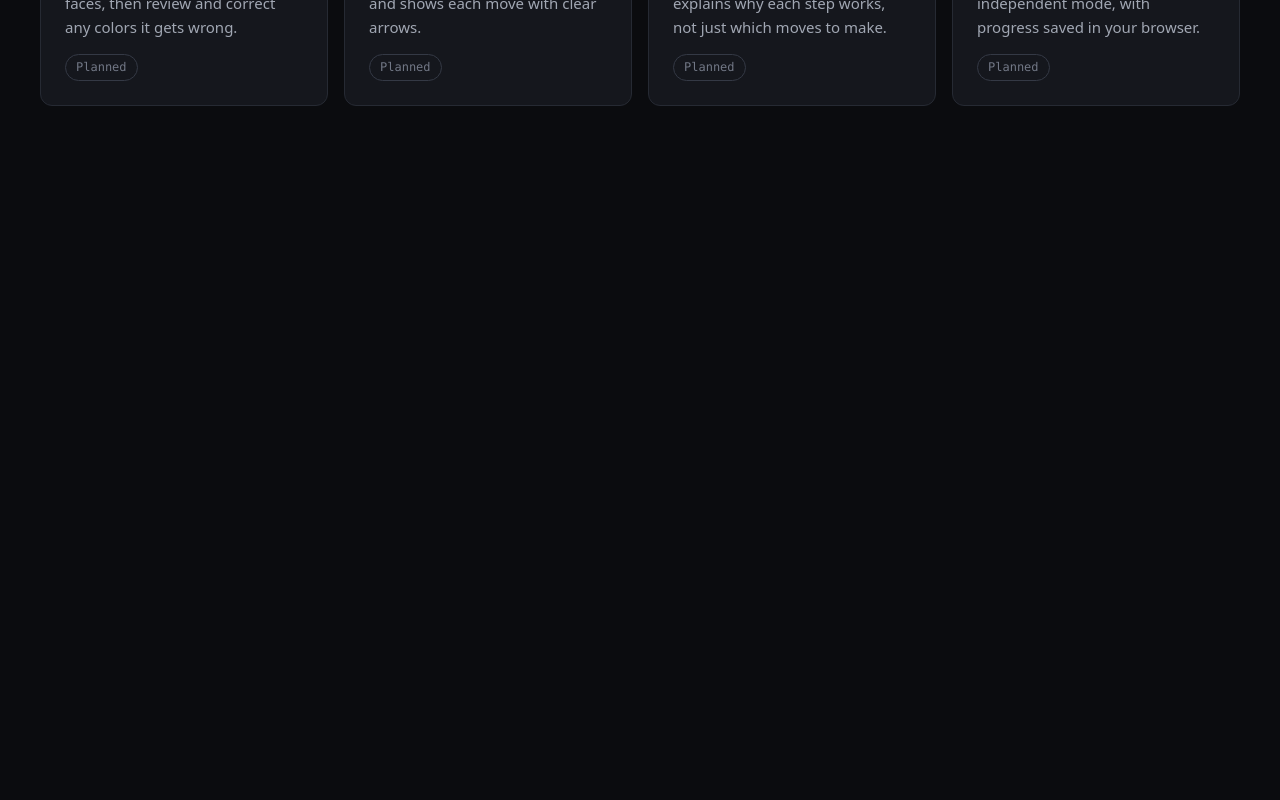
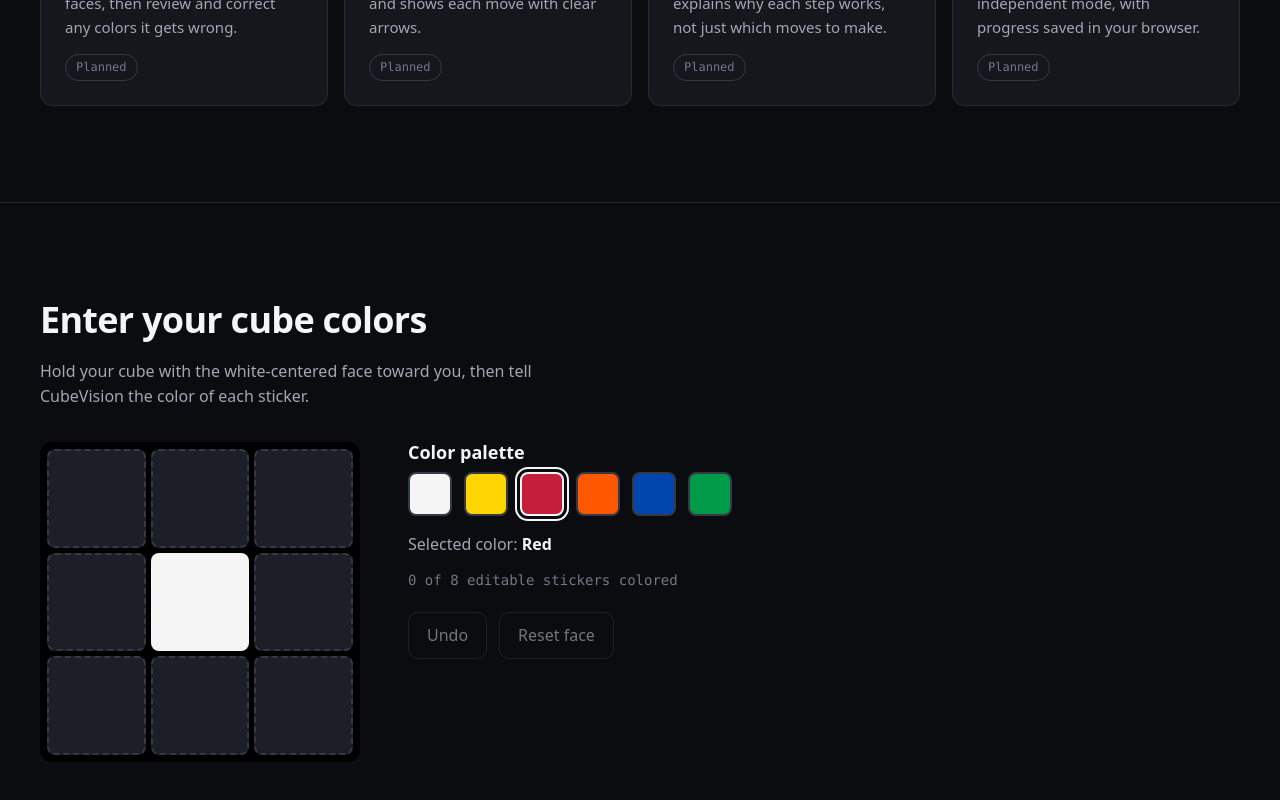
Before and after one commit to hafilakh/CubeVision, a React (Vite) app: page / in a window 1280 px wide. Shown: the part 1200-2000 px from the top of the page. Before the commit the page ends 1402 px from the top, so only its background shows below. Built offline with nearby package versions, Linux system fonts and the light colour scheme.

Commit message:
feat: add interactive cube face with undo and reset

```diff
--- a/src/App.css
+++ b/src/App.css
@@ -1,3 +1,149 @@
+@media (max-width: 900px) {
+  .cube-input {
+    padding: 64px 20px;
+  }
+
+  .cube-input-layout {
+    grid-template-columns: 1fr;
+    gap: 32px;
+  }
+}
+
+.face-status {
+  margin: 12px 0 0;
+  font-family: var(--font-mono);
+  font-size: 0.875rem;
+  color: var(--text-muted);
+}
+
+.face-actions {
+  margin-top: 20px;
+}
+
+.btn-secondary {
+  padding: 10px 18px;
+  border: 1px solid var(--border-strong);
+  border-radius: 10px;
+  background: transparent;
+  color: var(--text-strong);
+  font-weight: 500;
+  transition: background 0.2s;
+}
+
+.btn-secondary:hover:not(:disabled) {
+  background: var(--surface);
+}
+
+.btn-secondary:disabled {
+  opacity: 0.45;
+  cursor: not-allowed;
+}
+.face-actions {
+  display: flex;
+  flex-wrap: wrap;
+  gap: 12px;
+  margin-top: 20px;
+}
+
+.sticker {
+  cursor: pointer;
+  transition: transform 0.1s, filter 0.2s;
+}
+
+.sticker:not(.sticker-locked):hover {
+  filter: brightness(1.12);
+  transform: scale(1.03);
+}
+
+.sticker-locked {
+  cursor: not-allowed;
+}
+.cube-input {
+  padding: 96px 24px;
+  border-top: 1px solid var(--border);
+}
+
+.cube-input-inner {
+  max-width: var(--container);
+  margin: 0 auto;
+}
+
+.cube-input h2 {
+  font-size: clamp(1.75rem, 3vw, 2.25rem);
+  letter-spacing: -0.02em;
+}
+
+.cube-input-intro {
+  max-width: 560px;
+  margin-bottom: 32px;
+}
+
+.cube-input-layout {
+  display: grid;
+  grid-template-columns: 320px 1fr;
+  gap: 48px;
+  align-items: start;
+}
+
+.face-grid {
+  display: grid;
+  grid-template-columns: repeat(3, 1fr);
+  gap: 5px;
+  width: min(100%, 320px);
+  aspect-ratio: 1 / 1;
+  padding: 7px;
+  border-radius: var(--radius-md);
+  background: #000;
+}
+
+.sticker {
+  padding: 0;
+  border: none;
+  border-radius: 8px;
+}
+
+.sticker-empty {
+  background: var(--surface-2);
+  border: 2px dashed var(--border-strong);
+}
+
+.controls h3 {
+  font-size: 1.125rem;
+}
+
+.palette {
+  display: flex;
+  flex-wrap: wrap;
+  gap: 12px;
+  margin-bottom: 16px;
+}
+
+.swatch {
+  width: 44px;
+  height: 44px;
+  padding: 0;
+  border: 2px solid var(--border-strong);
+  border-radius: var(--radius-sm);
+  transition: transform 0.1s, box-shadow 0.2s;
+}
+
+.swatch:hover {
+  transform: translateY(-2px);
+}
+
+.swatch.is-selected {
+  border-color: var(--text-strong);
+  box-shadow: 0 0 0 3px var(--bg), 0 0 0 5px var(--text-strong);
+}
+
+.selected-readout {
+  margin: 0;
+}
+
+.selected-readout strong {
+  color: var(--text-strong);
+}
+
 .features {
   padding: 96px 24px;
 }
--- a/src/App.jsx
+++ b/src/App.jsx
@@ -3,6 +3,7 @@ import './App.css'
 import Navbar from './components/Navbar'
 import Hero from './components/Hero'
 import Features from './components/Features'
+import CubeInput from './components/CubeInput'
 
 function App() {
   return (
@@ -11,6 +12,7 @@ function App() {
       <main>
         <Hero />
         <Features />
+        <CubeInput />
       </main>
     </>
   )
--- /dev/null
+++ b/src/components/CubeInput.jsx
@@ -0,0 +1,151 @@
+import { useState } from 'react'
+
+const CENTER_INDEX = 4
+const FACE_CENTER_COLOR = 'white'
+
+const COLORS = [
+  { name: 'white', label: 'White' },
+  { name: 'yellow', label: 'Yellow' },
+  { name: 'red', label: 'Red' },
+  { name: 'orange', label: 'Orange' },
+  { name: 'blue', label: 'Blue' },
+  { name: 'green', label: 'Green' },
+]
+
+function createEmptyFace() {
+  const face = Array(9).fill(null)
+  face[CENTER_INDEX] = FACE_CENTER_COLOR
+  return face
+}
+
+function getColorLabel(name) {
+  const match = COLORS.find((color) => color.name === name)
+  return match ? match.label : name
+}
+
+function describeSticker(index, color) {
+  const row = Math.floor(index / 3) + 1
+  const column = (index % 3) + 1
+  const state = color ? getColorLabel(color) : 'empty'
+  const locked = index === CENTER_INDEX ? ', center, locked' : ''
+  return `Row ${row}, column ${column}: ${state}${locked}`
+}
+
+function CubeInput() {
+  const [stickers, setStickers] = useState(createEmptyFace)
+  const [selectedColor, setSelectedColor] = useState('red')
+  // History is a list of earlier versions of the whole face.
+  const [history, setHistory] = useState([])
+
+  const coloredCount = stickers.filter(
+    (color, index) => index !== CENTER_INDEX && color !== null
+  ).length
+
+  function paintSticker(index) {
+    if (index === CENTER_INDEX) return
+    if (stickers[index] === selectedColor) return // not a real change
+
+    const nextStickers = stickers.map((color, i) =>
+      i === index ? selectedColor : color
+    )
+
+    setHistory((current) => [...current, stickers])
+    setStickers(nextStickers)
+  }
+
+  function resetFace() {
+    if (coloredCount === 0) return // already empty, nothing to save
+
+    setHistory((current) => [...current, stickers])
+    setStickers(createEmptyFace())
+  }
+
+  function undo() {
+    if (history.length === 0) return
+
+    const previousFace = history[history.length - 1]
+
+    setStickers(previousFace)
+    setHistory((current) => current.slice(0, -1))
+  }
+
+  return (
+    <section className="cube-input" id="enter-cube">
+      <div className="cube-input-inner">
+        <h2>Enter your cube colors</h2>
+        <p className="cube-input-intro">
+          Hold your cube with the white-centered face toward you, then tell
+          CubeVision the color of each sticker.
+        </p>
+
+        <div className="cube-input-layout">
+          <div className="face-grid">
+            {stickers.map((color, index) => {
+              const isCenter = index === CENTER_INDEX
+              return (
+                <button
+                  key={index}
+                  type="button"
+                  className={`sticker ${
+                    color ? `cell-${color}` : 'sticker-empty'
+                  } ${isCenter ? 'sticker-locked' : ''}`}
+                  onClick={() => paintSticker(index)}
+                  aria-disabled={isCenter}
+                  aria-label={describeSticker(index, color)}
+                />
+              )
+            })}
+          </div>
+
+          <div className="controls">
+            <h3>Color palette</h3>
+            <div className="palette" role="group" aria-label="Color palette">
+              {COLORS.map((color) => (
+                <button
+                  key={color.name}
+                  type="button"
+                  className={`swatch cell-${color.name} ${
+                    selectedColor === color.name ? 'is-selected' : ''
+                  }`}
+                  onClick={() => setSelectedColor(color.name)}
+                  aria-pressed={selectedColor === color.name}
+                  aria-label={color.label}
+                  title={color.label}
+                />
+              ))}
+            </div>
+
+            <p className="selected-readout">
+              Selected color: <strong>{getColorLabel(selectedColor)}</strong>
+            </p>
+
+            <p className="face-status" aria-live="polite">
+              {coloredCount} of 8 editable stickers colored
+            </p>
+
+            <div className="face-actions">
+              <button
+                type="button"
+                className="btn-secondary"
+                onClick={undo}
+                disabled={history.length === 0}
+              >
+                Undo
+              </button>
+              <button
+                type="button"
+                className="btn-secondary"
+                onClick={resetFace}
+                disabled={coloredCount === 0}
+              >
+                Reset face
+              </button>
+            </div>
+          </div>
+        </div>
+      </div>
+    </section>
+  )
+}
+
+export default CubeInput
```
